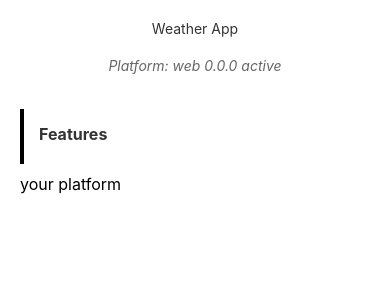
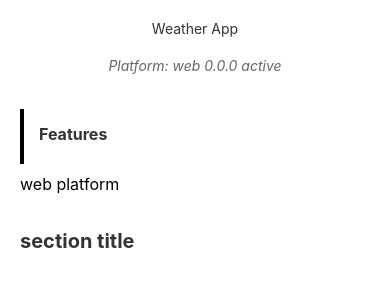
Before and after one commit to jaesu968/Weather-App, a React Native app: screen / in a window 390 px wide. Shown: the top 300 px of the page. Built offline with nearby package versions, Linux system fonts and the light colour scheme.

Commit message:
section titles feature

```diff
--- a/App.tsx
+++ b/App.tsx
@@ -62,14 +62,19 @@ export default function App() {
     const placeholders = Platform.select({
       ios: "ios platform",
       android: "android platform",
-      default: "your platform"
+      default: "web platform",
     });
-    return (placeholders || "your platform");
+    return (placeholders || "web platform");
 
   };
 
   const getPlatformSectionTitle = () => {
-
+    const sectionTitles = Platform.select({
+      ios: "ios section title",
+      android: "android section title",
+      default: "section title",
+    });
+    return (sectionTitles || "section title");
   };
 
   const getPlatformFeatures = (): PlatformFeatures => {
```
